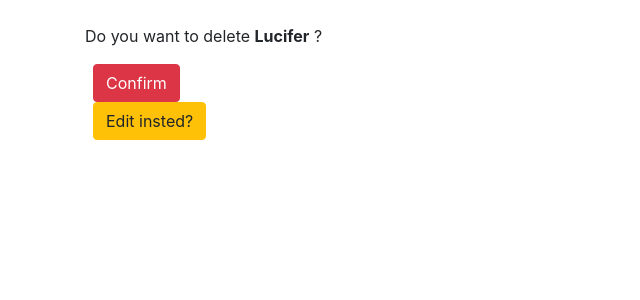
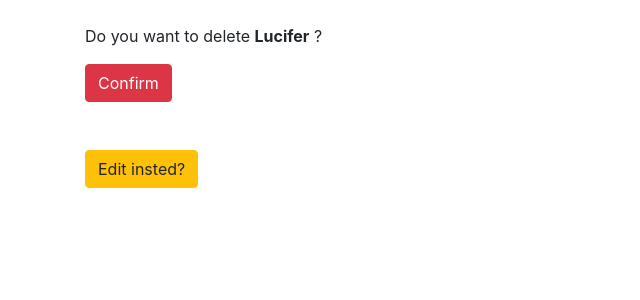
Before and after one commit to cmkishores/movie_review, a Django app: page /reviews/4/delete/ in a window 1280 px wide. Shown: the part 62-362 px from the top of the page, without its empty margins (0-640 px from the left). Run offline with Django 3.2, Linux system fonts and the light colour scheme; a user stored in the database is signed in; data comes from the database, SQL or seed files in the repository; some libraries are stand-ins or nearby versions.

Commit message:
Corrected buttons in delete view

```diff
--- a/templates/deletereview.html
+++ b/templates/deletereview.html
@@ -9,10 +9,10 @@
 	<form action="" method="post"> {% csrf_token %}
 
 	<p> Do you want to delete <strong>{{ reviews.movie_name }}</strong> ?</p>
-	<input class="btn btn-danger ml-2" type="submit" value="Confirm"/>
+	<input class="btn btn-danger col-ml-2" type="submit" value="Confirm"/>
+	</form>
+	<a class="btn btn-warning col-ml-5 mt-5" href="{% url 'editreview' reviews.id %}">Edit insted?</a>
 
-	</form>
-	<a class="btn btn-warning ml-2" href="{% url 'editreview' reviews.id %}">Edit insted?</a>
 
 	{% else %}
   		<div class="alert alert-danger" role="alert">
```
